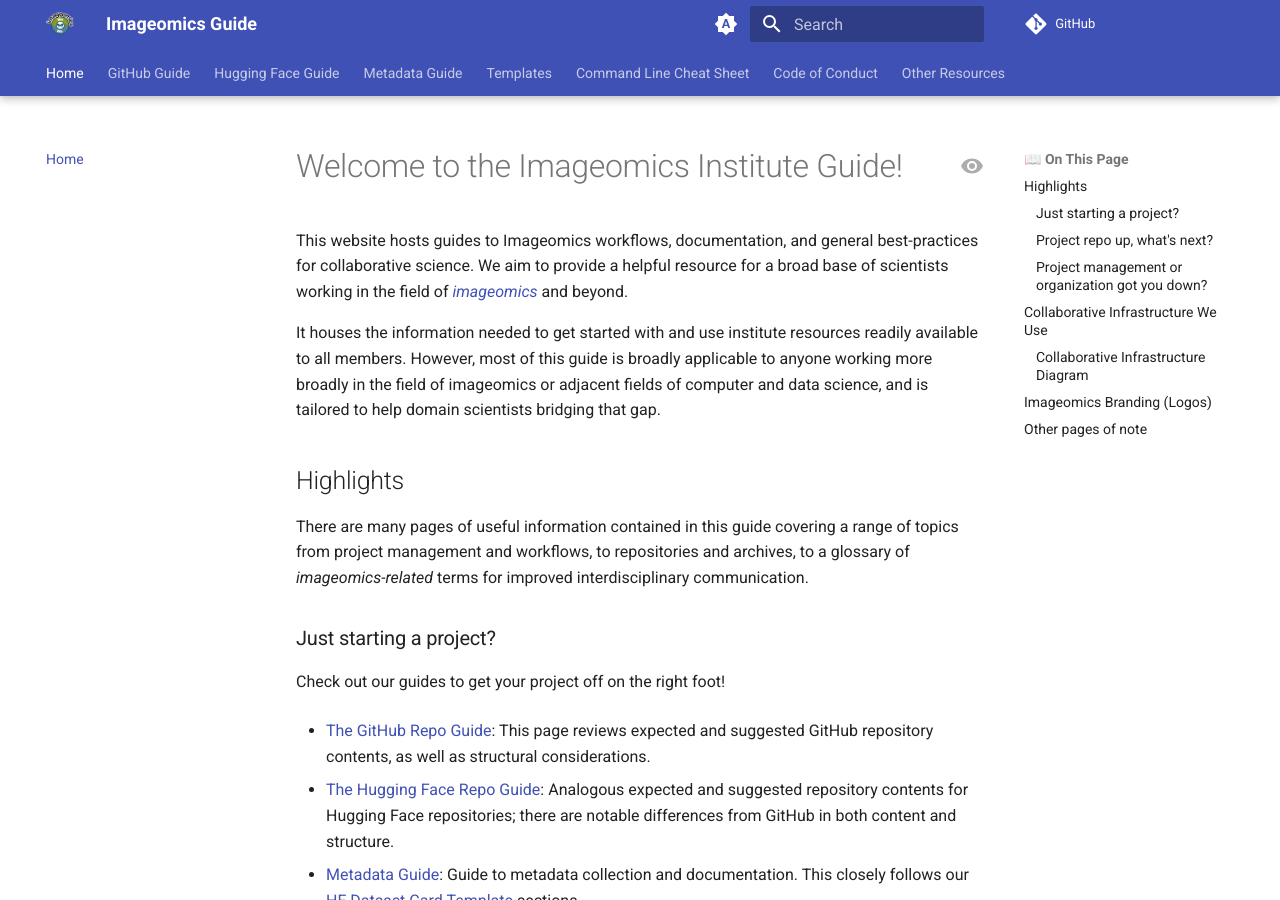
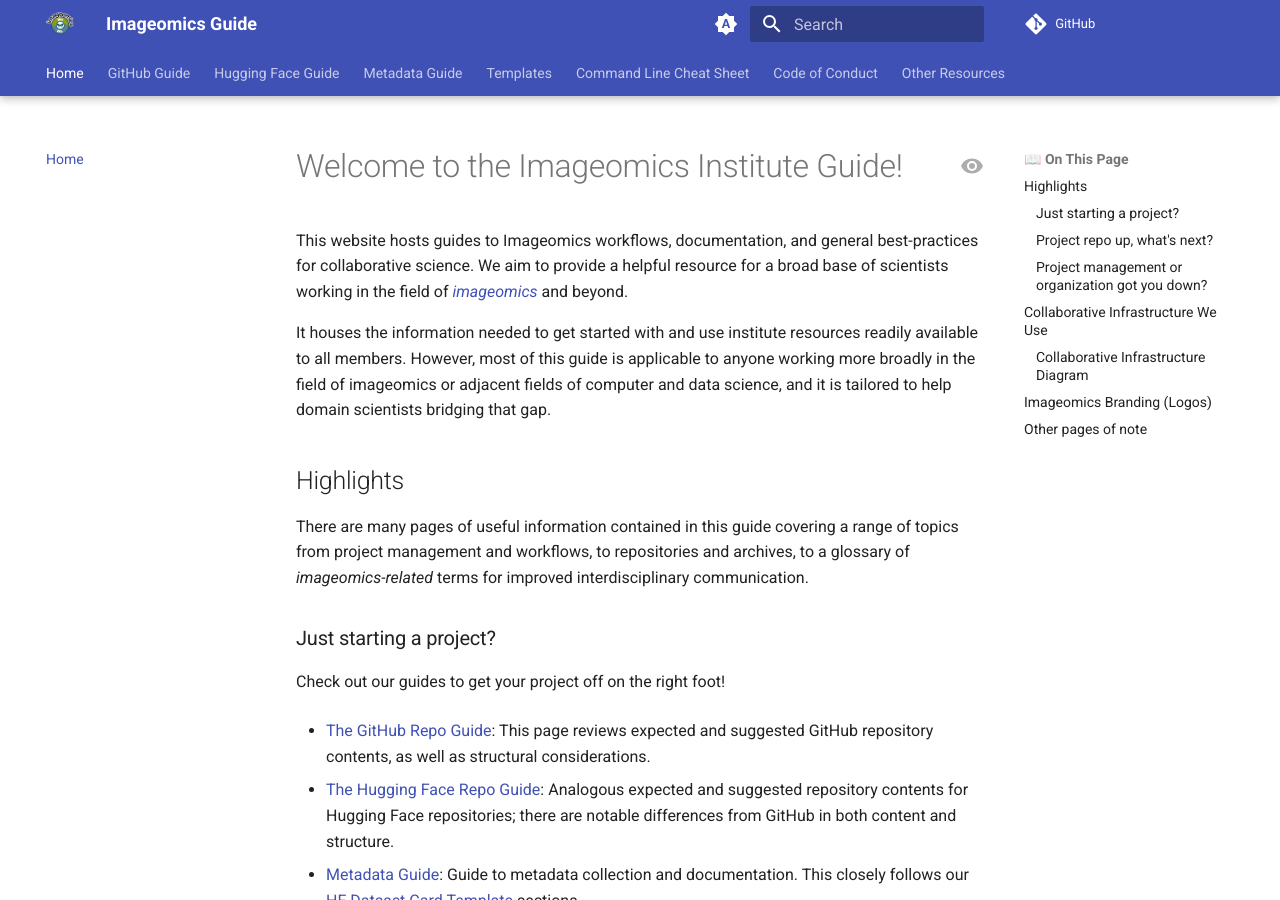
Before and after one commit to akashgunjegaon/Collaborative-distributed-science-guide, an MkDocs documentation site: the page built from docs/index.md, in a window 1280 px wide and 900 px high. Built offline with MkDocs 1.6.1 and Material for MkDocs 9.7.7, drawn with Linux system fonts in a browser that asks for light colours; comment, search, counter and statistics services are not loaded.

Commit message:
Apply suggestions from code review
wording and URL fix

Co-authored-by: Matt Thompson <31709066+thompsonmj@users.noreply.github.com>

```diff
--- a/docs/index.md
+++ b/docs/index.md
@@ -2,7 +2,7 @@
 
 This website hosts guides to Imageomics workflows, documentation, and general best-practices for collaborative science. We aim to provide a helpful resource for a broad base of scientists working in the field of [_imageomics_](wiki-guide/Glossary-for-Imageomics.md/#imageomics) and beyond.
 
-It houses the information needed to get started with and use institute resources readily available to all members. However, most of this guide is broadly applicable to anyone working more broadly in the field of imageomics or adjacent fields of computer and data science, and is tailored to help domain scientists bridging that gap.
+It houses the information needed to get started with and use institute resources readily available to all members. However, most of this guide is applicable to anyone working more broadly in the field of imageomics or adjacent fields of computer and data science, and it is tailored to help domain scientists bridging that gap.
 
 ## Highlights
 
```
Also changed, not shown: docs/wiki-guide/About-Templates.md (+1 -1 lines).
